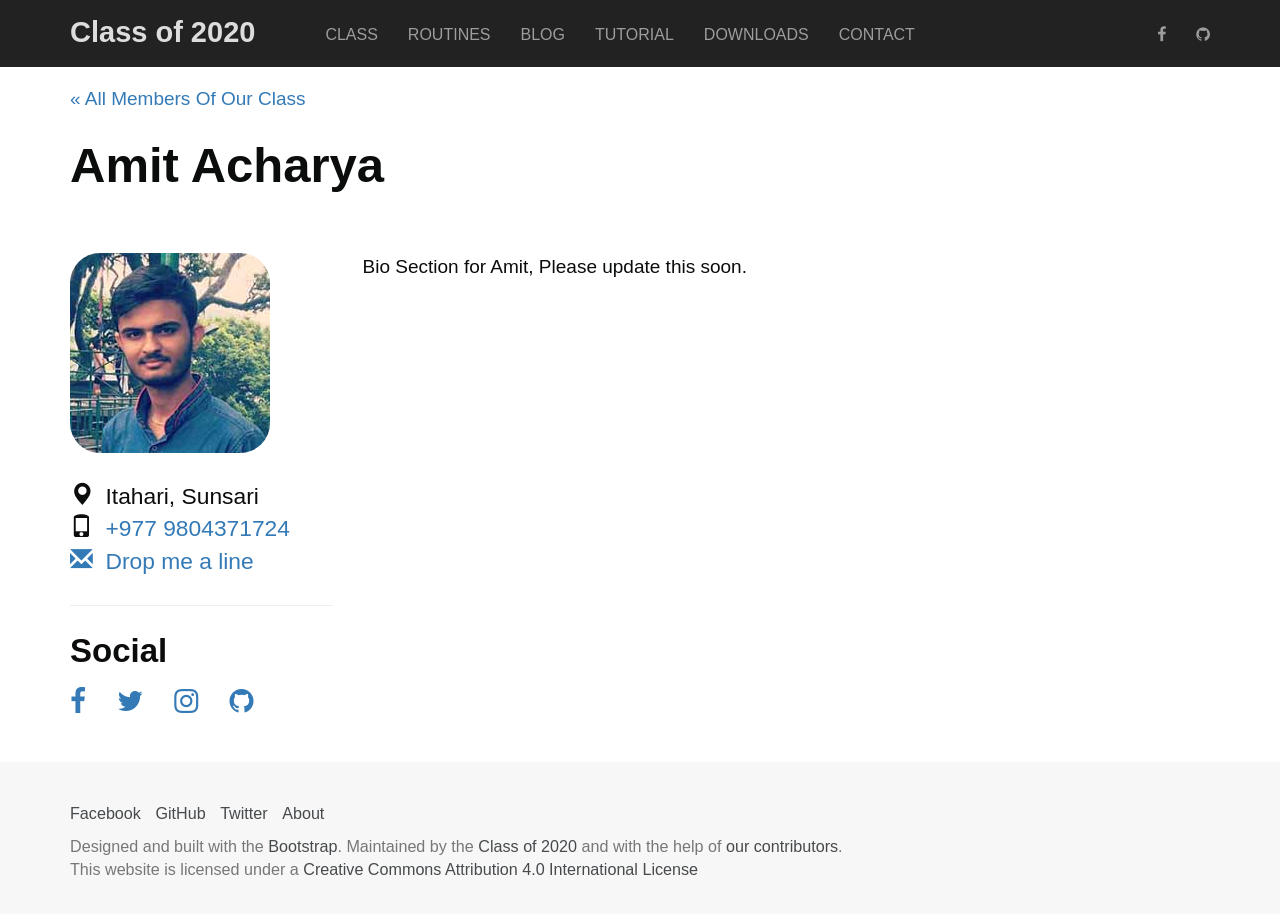
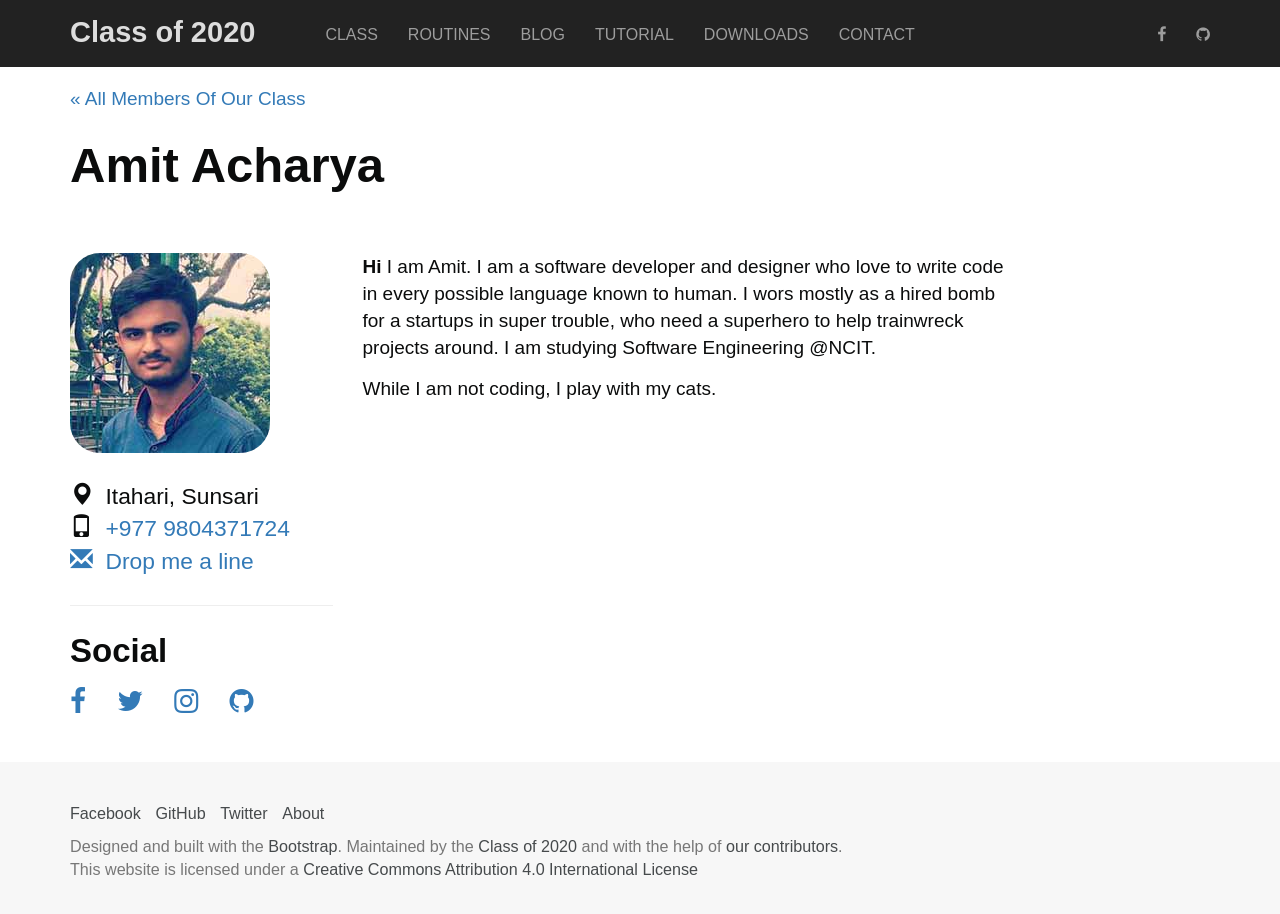
Before and after one commit to Classof2020/classof2020.github.io, a Jekyll site: the page built from _class/amit_acharya.md, in a window 1280 px wide and 922 px high. Shown: the top 914 px of the window. Built offline with Jekyll 4.4.1, drawn with Linux system fonts in a browser that asks for light colours; nearby versions of some CDN libraries; some web fonts are replaced.

Commit message:
Update amit_acharya.md
Adds bio for Amit

```diff
--- a/_class/amit_acharya.md
+++ b/_class/amit_acharya.md
@@ -15,4 +15,6 @@ memberid:
 layout: profile
 ---
 
-Bio Section for Amit, Please update this soon.
+**Hi** I am Amit. I am a software developer and designer who love to write code in every possible language known to human. I wors mostly as a hired bomb for a startups in super trouble, who need a superhero to help trainwreck projects around. I am studying Software Engineering @NCIT.
+
+While I am not coding, I play with my cats.
```
